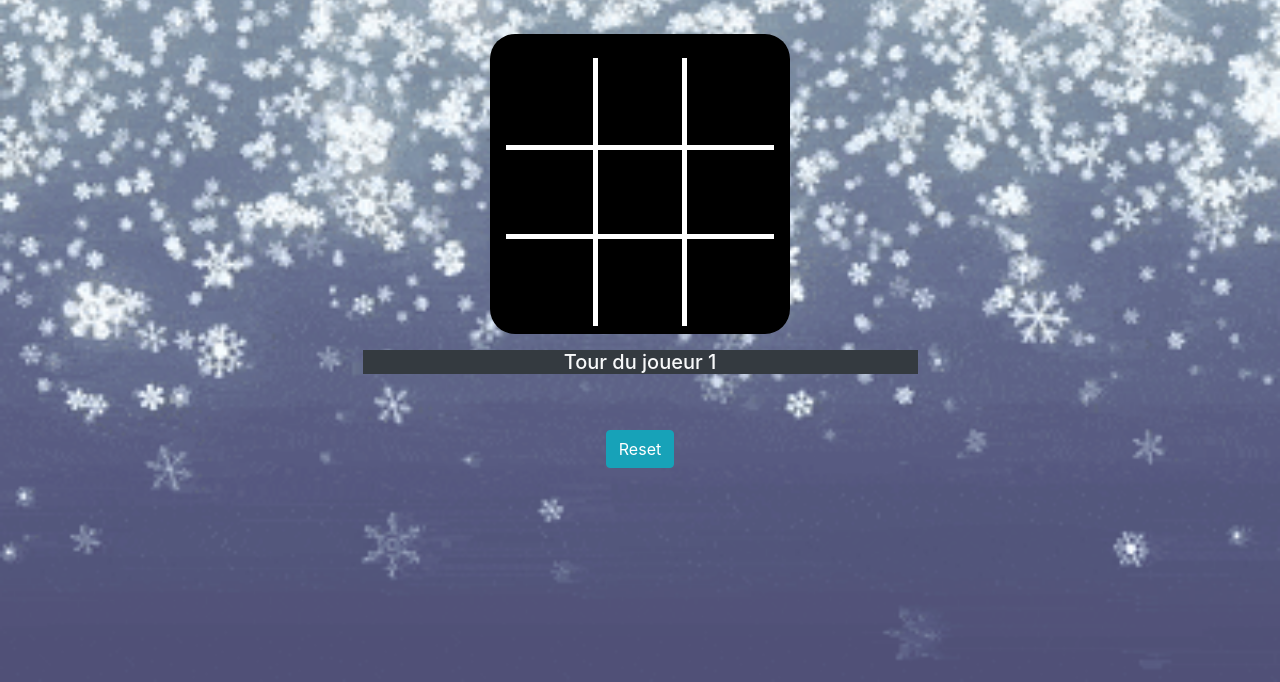
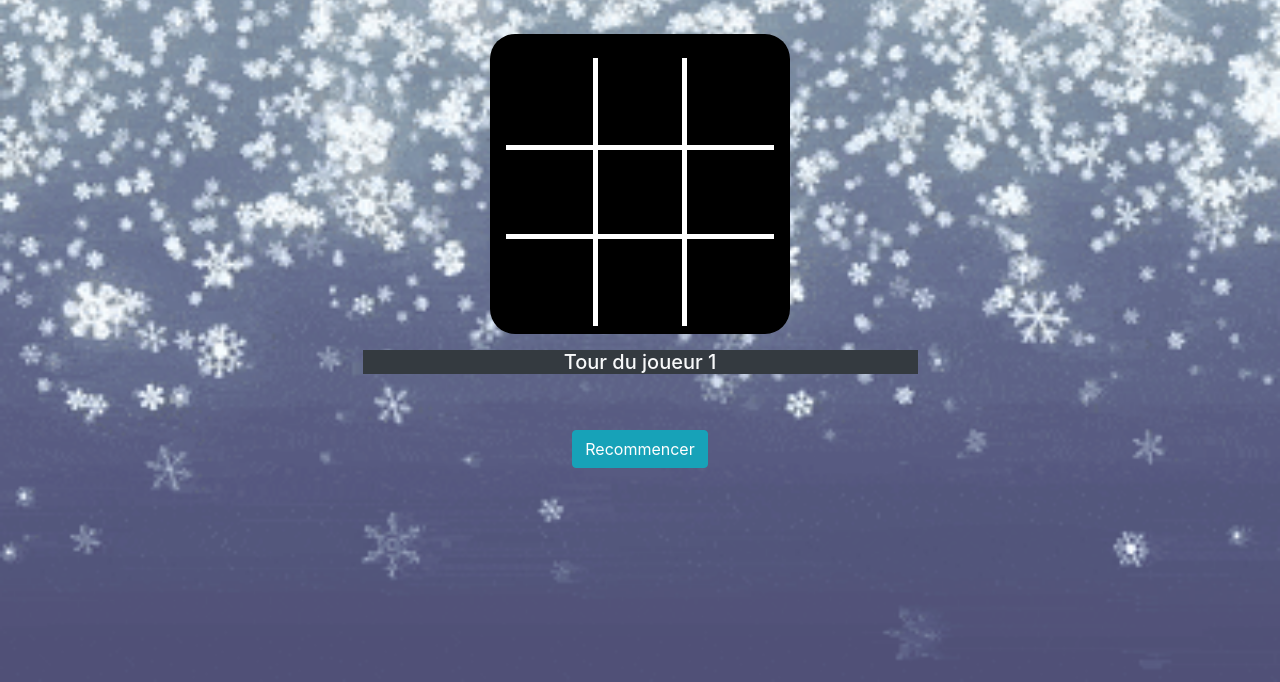
Before and after one commit to Delph-Sunny/Jeu_Du_Morpion, a plain HTML site: page index.html in a window 1280 px wide. Shown: the part 118-800 px from the top of the page. Drawn offline with nearby package versions, Linux system fonts and the light colour scheme.

Commit message:
translate button text

```diff
--- a/index.html
+++ b/index.html
@@ -63,7 +63,7 @@
             <h5 id="tooltips">Tour du joueur 1</h5>
         </div>
         <div class="row p-5 ">
-            <button class="btn btn-info mx-auto" type="reset">Reset</button>
+            <button class="btn btn-info mx-auto" type="reset">Recommencer</button>
         </div>
     </div>
 
```
